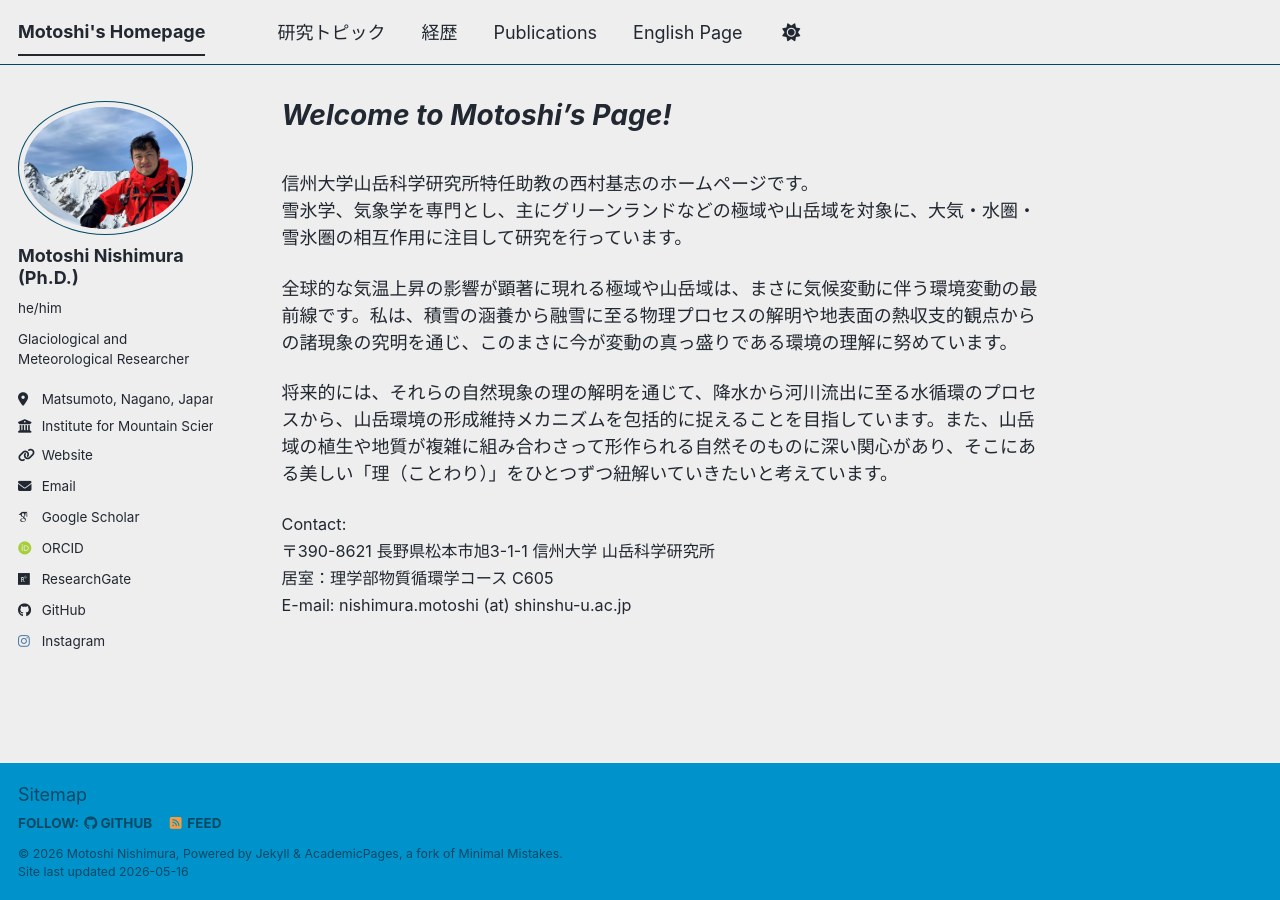
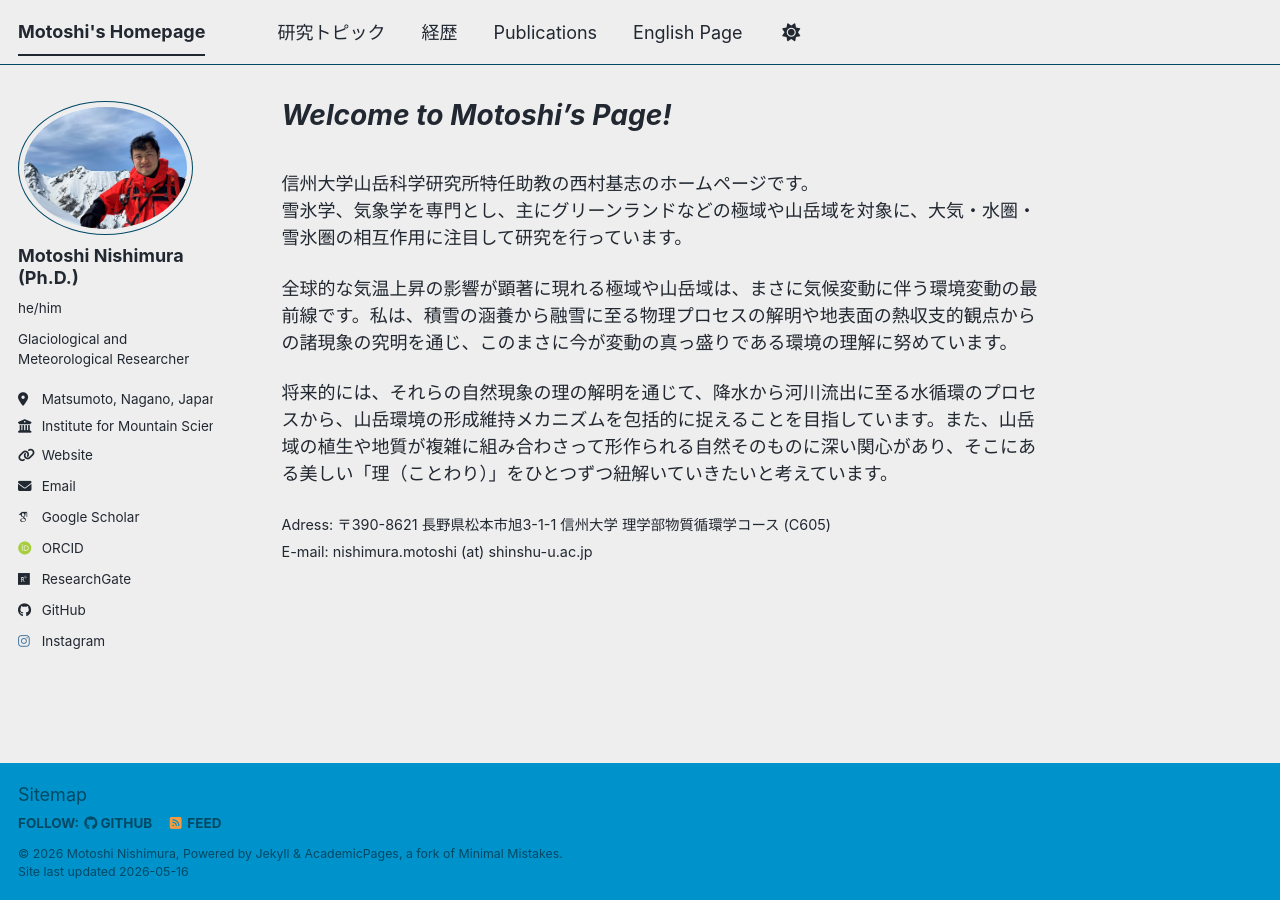
Before and after one commit to MotoshiNishimura/MotoshiNishimura.github.io, a Jekyll site: the page built from _pages/about.md, in a window 1280 px wide. Built offline with Jekyll 4.4.1, drawn with Linux system fonts in a browser that asks for light colours; some web fonts are replaced; a script bundle is joined from its source files by our own code; library files that are not in the unit come from our copies.

Commit message:
Update about.md

```diff
--- a/_pages/about.md
+++ b/_pages/about.md
@@ -15,9 +15,7 @@ redirect_from:
 
 将来的には、それらの自然現象の理の解明を通じて、降水から河川流出に至る水循環のプロセスから、山岳環境の形成維持メカニズムを包括的に捉えることを目指しています。また、山岳域の植生や地質が複雑に組み合わさって形作られる自然そのものに深い関心があり、そこにある美しい「理（ことわり）」をひとつずつ紐解いていきたいと考えています。
 
-<span style="font-size: 0.9em;">
-Contact:<br>
-〒390-8621 長野県松本市旭3-1-1 信州大学 山岳科学研究所<br>
-居室：理学部物質循環学コース C605<br>
+<span style="font-size: 0.8em;">
+Adress: 〒390-8621 長野県松本市旭3-1-1 信州大学 理学部物質循環学コース (C605)<br>
 E-mail: nishimura.motoshi (at) shinshu-u.ac.jp
 </span>
```
